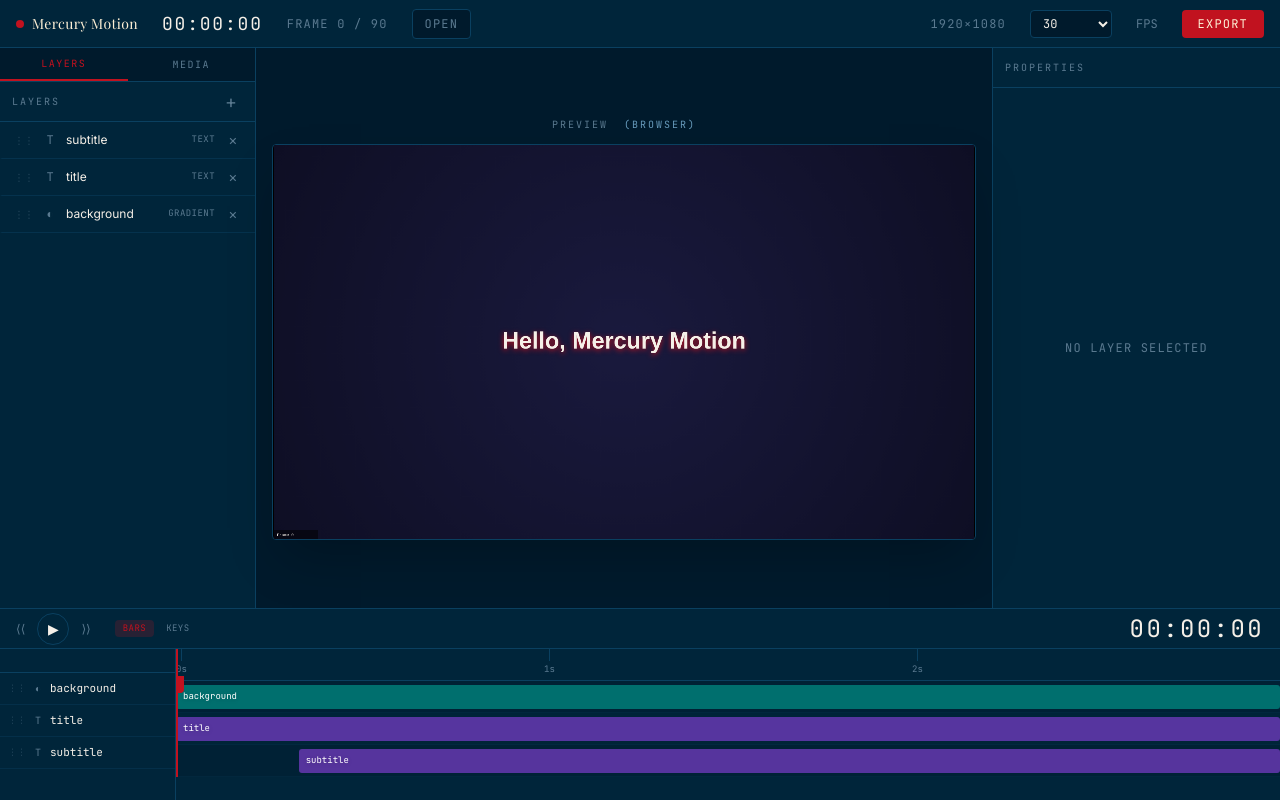
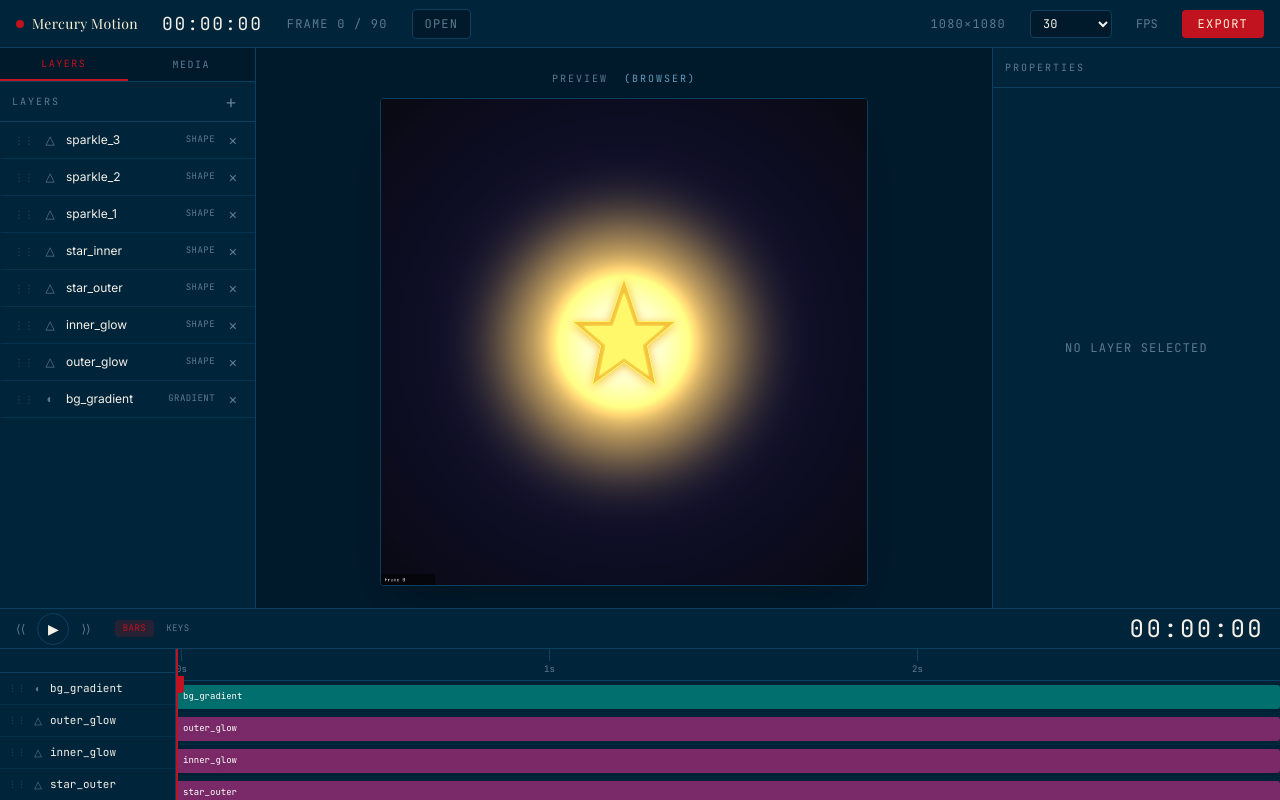
Before and after one commit to antutroll27/mercury-motion, a Vue app in the folder editor/: page / in a window 1280 px wide. Built offline with nearby package versions, Linux system fonts and the light colour scheme.

Commit message:
feat: auto-load golden star demo on startup — zero clicks to see animation

```diff
--- /dev/null
+++ b/editor/public/golden_star.mmot.json
@@ -0,0 +1,247 @@
+{
+  "version": "1.0",
+  "meta": {
+    "name": "Golden Star",
+    "width": 1080,
+    "height": 1080,
+    "fps": 30,
+    "duration": 90,
+    "root": "main",
+    "background": "#0a0a14"
+  },
+  "compositions": {
+    "main": {
+      "layers": [
+        {
+          "id": "bg_gradient",
+          "type": "gradient",
+          "in": 0,
+          "out": 90,
+          "fill": "parent",
+          "gradient": {
+            "gradient_type": "radial",
+            "center": [0.5, 0.5],
+            "radius": 0.7,
+            "colors": [
+              { "offset": 0.0, "color": "#1a1a3e" },
+              { "offset": 0.5, "color": "#0f0f2a" },
+              { "offset": 1.0, "color": "#0a0a14" }
+            ]
+          },
+          "transform": { "position": [540, 540] }
+        },
+        {
+          "id": "outer_glow",
+          "type": "shape",
+          "in": 0,
+          "out": 90,
+          "shape": {
+            "shape_type": "ellipse",
+            "width": 500,
+            "height": 500,
+            "fill": "#f5c33d"
+          },
+          "effects": [
+            { "type": "gaussian_blur", "radius": 80.0 }
+          ],
+          "blend_mode": "add",
+          "transform": {
+            "position": [540, 540],
+            "opacity": [
+              { "t": 0, "v": 0.0, "easing": "ease_out" },
+              { "t": 15, "v": 0.3, "easing": "ease_in_out" },
+              { "t": 45, "v": 0.15, "easing": "ease_in_out" },
+              { "t": 60, "v": 0.35, "easing": "ease_in_out" },
+              { "t": 90, "v": 0.0 }
+            ],
+            "scale": [
+              { "t": 0, "v": [0.3, 0.3], "easing": "ease_out" },
+              { "t": 20, "v": [1.0, 1.0], "easing": "ease_in_out" },
+              { "t": 45, "v": [0.8, 0.8], "easing": "ease_in_out" },
+              { "t": 70, "v": [1.1, 1.1], "easing": "ease_in_out" },
+              { "t": 90, "v": [0.3, 0.3] }
+            ]
+          }
+        },
+        {
+          "id": "inner_glow",
+          "type": "shape",
+          "in": 0,
+          "out": 90,
+          "shape": {
+            "shape_type": "ellipse",
+            "width": 250,
+            "height": 250,
+            "fill": "#fff86b"
+          },
+          "effects": [
+            { "type": "gaussian_blur", "radius": 40.0 }
+          ],
+          "blend_mode": "add",
+          "transform": {
+            "position": [540, 540],
+            "opacity": [
+              { "t": 0, "v": 0.0, "easing": "ease_out" },
+              { "t": 10, "v": 0.5, "easing": "ease_in_out" },
+              { "t": 30, "v": 0.2, "easing": "ease_in_out" },
+              { "t": 50, "v": 0.6, "easing": "ease_in_out" },
+              { "t": 75, "v": 0.3, "easing": "ease_in" },
+              { "t": 90, "v": 0.0 }
+            ],
+            "scale": [
+              { "t": 0, "v": [0.5, 0.5], "easing": "ease_out" },
+              { "t": 15, "v": [1.2, 1.2], "easing": "ease_in_out" },
+              { "t": 45, "v": [0.9, 0.9], "easing": "ease_in_out" },
+              { "t": 75, "v": [1.3, 1.3], "easing": "ease_in" },
+              { "t": 90, "v": [0.5, 0.5] }
+            ]
+          }
+        },
+        {
+          "id": "star_outer",
+          "type": "shape",
+          "in": 0,
+          "out": 90,
+          "shape": {
+            "shape_type": "polygon",
+            "points": [
+              [0, -140], [32, -45], [114, -45], [52, 8],
+              [70, 95], [0, 45], [-70, 95], [-52, 8],
+              [-114, -45], [-32, -45]
+            ],
+            "fill": "#f5c33d",
+            "stroke": { "color": "#fff86b", "width": 2.0 }
+          },
+          "effects": [
+            { "type": "drop_shadow", "color": "#f5c33d", "offset_x": 0.0, "offset_y": 0.0, "blur": 20.0, "opacity": 0.8 }
+          ],
+          "transform": {
+            "position": [540, 540],
+            "rotation": [
+              { "t": 0, "v": -15 },
+              { "t": 90, "v": 375 }
+            ],
+            "scale": [
+              { "t": 0, "v": [0.0, 0.0], "easing": { "type": "spring", "stiffness": 120, "damping": 14, "mass": 1.0 } },
+              { "t": 25, "v": [1.3, 1.3], "easing": "ease_in_out" },
+              { "t": 45, "v": [1.0, 1.0], "easing": "ease_in_out" },
+              { "t": 60, "v": [1.15, 1.15], "easing": "ease_in_out" },
+              { "t": 75, "v": [0.95, 0.95], "easing": "ease_in" },
+              { "t": 90, "v": [0.0, 0.0] }
+            ],
+            "opacity": [
+              { "t": 0, "v": 0.0, "easing": "ease_out" },
+              { "t": 8, "v": 1.0 },
+              { "t": 78, "v": 1.0, "easing": "ease_in" },
+              { "t": 90, "v": 0.0 }
+            ]
+          }
+        },
+        {
+          "id": "star_inner",
+          "type": "shape",
+          "in": 0,
+          "out": 90,
+          "shape": {
+            "shape_type": "polygon",
+            "points": [
+              [0, -110], [25, -35], [90, -35], [41, 7],
+              [55, 75], [0, 36], [-55, 75], [-41, 7],
+              [-90, -35], [-25, -35]
+            ],
+            "fill": "#fff86b"
+          },
+          "effects": [
+            { "type": "glow", "color": "#fff86b", "radius": 10.0, "intensity": 0.6 }
+          ],
+          "parent": "star_outer",
+          "transform": {
+            "position": [540, 540],
+            "rotation": [
+              { "t": 0, "v": -15 },
+              { "t": 90, "v": 375 }
+            ],
+            "scale": [
+              { "t": 0, "v": [0.0, 0.0], "easing": { "type": "spring", "stiffness": 120, "damping": 14, "mass": 1.0 } },
+              { "t": 25, "v": [1.3, 1.3], "easing": "ease_in_out" },
+              { "t": 45, "v": [1.0, 1.0], "easing": "ease_in_out" },
+              { "t": 60, "v": [1.15, 1.15], "easing": "ease_in_out" },
+              { "t": 75, "v": [0.95, 0.95], "easing": "ease_in" },
+              { "t": 90, "v": [0.0, 0.0] }
+            ],
+            "opacity": [
+              { "t": 0, "v": 0.0, "easing": "ease_out" },
+              { "t": 8, "v": 0.9 },
+              { "t": 78, "v": 0.9, "easing": "ease_in" },
+              { "t": 90, "v": 0.0 }
+            ]
+          }
+        },
+        {
+          "id": "sparkle_1",
+          "type": "shape",
+          "in": 5,
+          "out": 85,
+          "shape": { "shape_type": "ellipse", "width": 6, "height": 6, "fill": "#ffffff" },
+          "blend_mode": "add",
+          "effects": [{ "type": "glow", "color": "#fff86b", "radius": 6.0, "intensity": 1.0 }],
+          "transform": {
+            "position": [
+              { "t": 5, "v": [620, 440], "easing": "ease_in_out" },
+              { "t": 85, "v": [460, 640] }
+            ],
+            "opacity": [
+              { "t": 5, "v": 0.0 }, { "t": 12, "v": 1.0, "easing": "ease_in" },
+              { "t": 25, "v": 0.0 }, { "t": 35, "v": 1.0, "easing": "ease_in" },
+              { "t": 50, "v": 0.0 }, { "t": 60, "v": 1.0, "easing": "ease_in" },
+              { "t": 75, "v": 0.0 }, { "t": 85, "v": 0.0 }
+            ]
+          }
+        },
+        {
+          "id": "sparkle_2",
+          "type": "shape",
+          "in": 10,
+          "out": 80,
+          "shape": { "shape_type": "ellipse", "width": 5, "height": 5, "fill": "#ffffff" },
+          "blend_mode": "add",
+          "effects": [{ "type": "glow", "color": "#ffffff", "radius": 5.0, "intensity": 1.0 }],
+          "transform": {
+            "position": [
+              { "t": 10, "v": [460, 440], "easing": "ease_in_out" },
+              { "t": 80, "v": [620, 640] }
+            ],
+            "opacity": [
+              { "t": 10, "v": 0.0 }, { "t": 20, "v": 1.0, "easing": "ease_in" },
+              { "t": 35, "v": 0.0 }, { "t": 45, "v": 1.0, "easing": "ease_in" },
+              { "t": 60, "v": 0.0 }, { "t": 70, "v": 1.0, "easing": "ease_in" },
+              { "t": 80, "v": 0.0 }
+            ]
+          }
+        },
+        {
+          "id": "sparkle_3",
+          "type": "shape",
+          "in": 3,
+          "out": 87,
+          "shape": { "shape_type": "ellipse", "width": 4, "height": 4, "fill": "#f5c33d" },
+          "blend_mode": "add",
+          "effects": [{ "type": "glow", "color": "#f5c33d", "radius": 4.0, "intensity": 0.8 }],
+          "transform": {
+            "position": [
+              { "t": 3, "v": [540, 400], "easing": "ease_in_out" },
+              { "t": 87, "v": [540, 680] }
+            ],
+            "opacity": [
+              { "t": 3, "v": 0.0 }, { "t": 15, "v": 1.0 },
+              { "t": 30, "v": 0.0 }, { "t": 42, "v": 1.0 },
+              { "t": 55, "v": 0.0 }, { "t": 67, "v": 1.0 },
+              { "t": 80, "v": 0.0 }
+            ]
+          }
+        }
+      ]
+    }
+  },
+  "assets": { "fonts": [] }
+}
--- a/editor/src/App.vue
+++ b/editor/src/App.vue
@@ -39,79 +39,26 @@ function handleKeydown(e: KeyboardEvent) {
   }
 }
 
-onMounted(() => {
-  // Auto-load a starter composition so the editor is never empty
-  store.fromJson(JSON.stringify({
-    version: '1.0',
-    meta: {
-      name: 'My Composition',
-      width: 1920,
-      height: 1080,
-      fps: 30,
-      duration: 90,
-      root: 'main',
-      background: '#0a0a1a',
-    },
-    compositions: {
-      main: {
-        layers: [
-          {
-            id: 'background',
-            type: 'gradient',
-            in: 0,
-            out: 90,
-            fill: 'parent',
-            gradient: {
-              gradient_type: 'radial',
-              center: [0.5, 0.4],
-              radius: 0.8,
-              colors: [
-                { offset: 0.0, color: '#1a1a3e' },
-                { offset: 1.0, color: '#0a0a1a' },
-              ],
-            },
-            transform: { position: [960, 540] },
-          },
-          {
-            id: 'title',
-            type: 'text',
-            in: 0,
-            out: 90,
-            text: 'Hello, Mercury Motion',
-            font: { family: 'Inter', size: 64, weight: 700, color: '#f5f0e8' },
-            align: 'center',
-            effects: [
-              { type: 'drop_shadow', color: '#c1121f', offset_x: 0, offset_y: 0, blur: 15, opacity: 0.5 },
-            ],
-            transform: {
-              position: [960, 540],
-              opacity: [
-                { t: 0, v: 0.0, easing: 'ease_out' },
-                { t: 15, v: 1.0 },
-              ],
-            },
-          },
-          {
-            id: 'subtitle',
-            type: 'text',
-            in: 10,
-            out: 90,
-            text: 'Start building — add layers, animate, export',
-            font: { family: 'Inter', size: 24, weight: 400, color: '#669BBC' },
-            align: 'center',
-            transform: {
-              position: [960, 620],
-              opacity: [
-                { t: 10, v: 0.0, easing: 'ease_out' },
-                { t: 25, v: 1.0 },
-              ],
-            },
-          },
-        ],
-      },
-    },
-    assets: { fonts: [] },
-  }))
+onMounted(async () => {
+  // Auto-load the golden star demo scene
+  try {
+    const resp = await fetch('/golden_star.mmot.json')
+    if (resp.ok) {
+      const json = await resp.text()
+      store.fromJson(json)
+    }
+  } catch {
+    // Fallback: load a simple starter scene
+    store.fromJson(JSON.stringify({
+      version: '1.0',
+      meta: { name: 'My Composition', width: 1920, height: 1080, fps: 30, duration: 90, root: 'main', background: '#0a0a1a' },
+      compositions: { main: { layers: [
+        { id: 'bg', type: 'gradient', in: 0, out: 90, fill: 'parent', gradient: { gradient_type: 'radial', center: [0.5, 0.4], radius: 0.8, colors: [{ offset: 0, color: '#1a1a3e' }, { offset: 1, color: '#0a0a1a' }] }, transform: { position: [960, 540] } },
+        { id: 'title', type: 'text', in: 0, out: 90, text: 'Hello, Mercury Motion', font: { family: 'Inter', size: 64, weight: 700, color: '#f5f0e8' }, align: 'center', transform: { position: [960, 540], opacity: [{ t: 0, v: 0.0, easing: 'ease_out' }, { t: 15, v: 1.0 }] } },
+      ] } },
+      assets: { fonts: [] },
+    }))
+  }
   store.setFrame(0)
   window.addEventListener('keydown', handleKeydown)
 })
```
